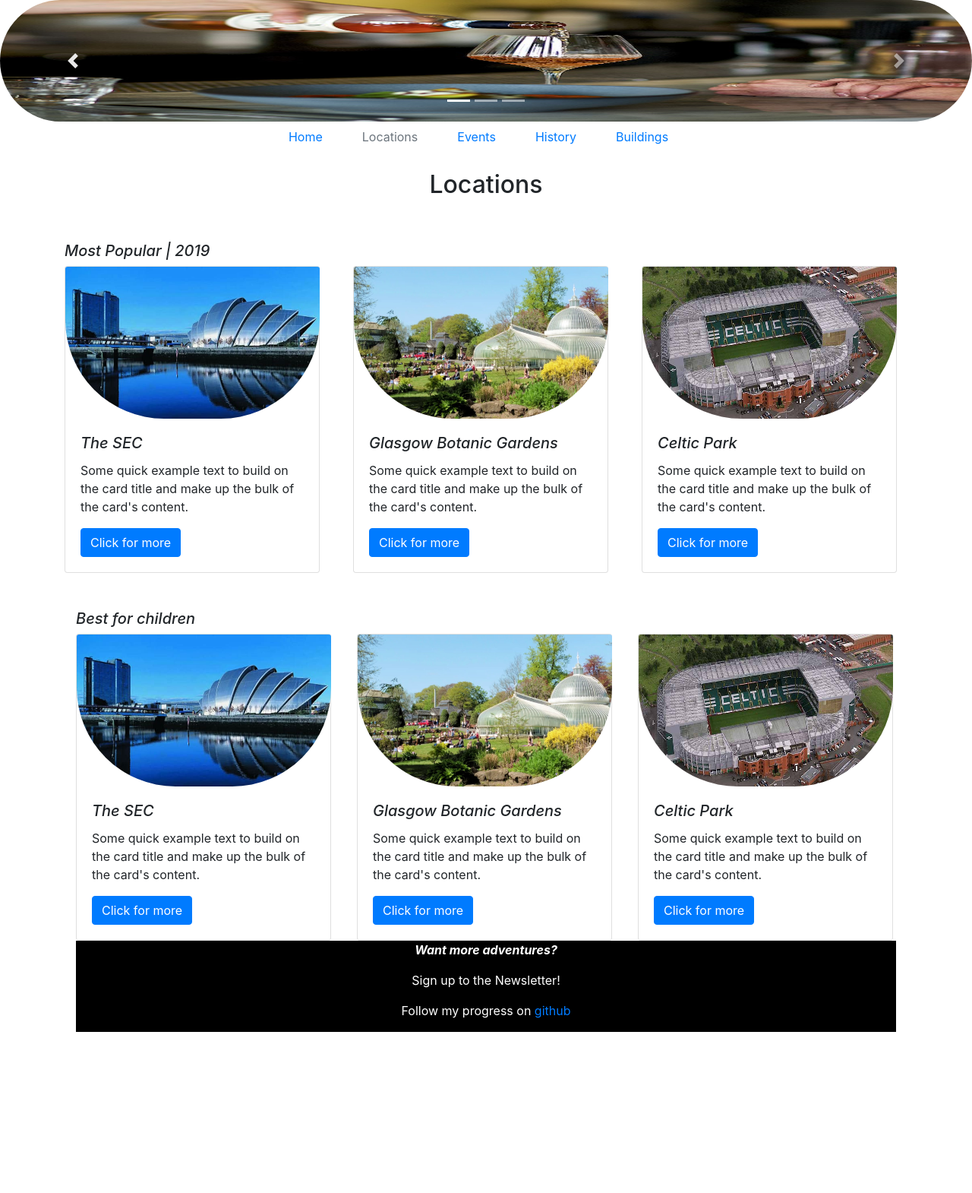
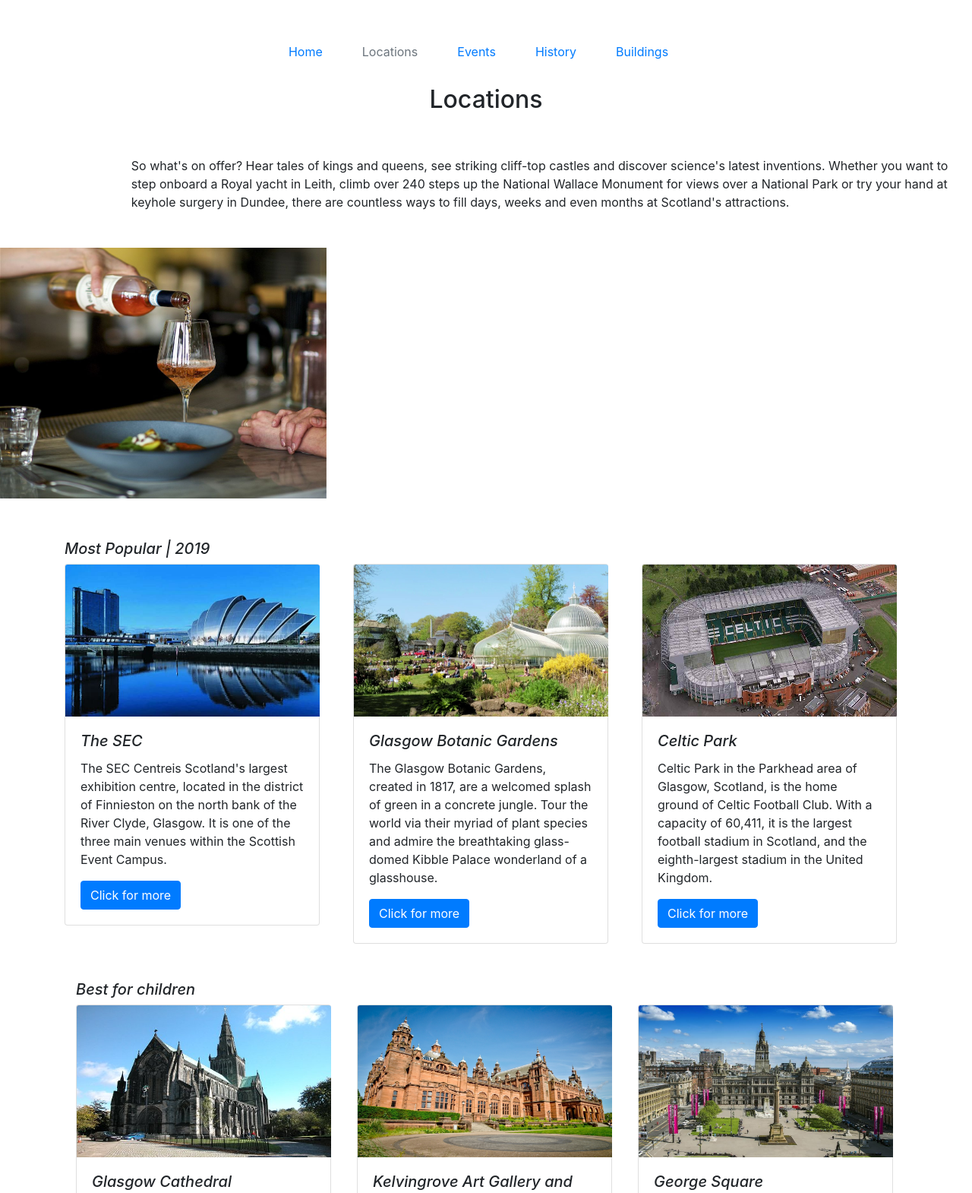
Before and after one commit to lemimi/group_project, a plain HTML site: page locations.html in a window 1280 px wide. Shown: the top 1570 px of the page at 76% size. Before the commit the page ends 1358 px from the top, so only its background shows below. Drawn offline with nearby package versions, Linux system fonts and the light colour scheme.

Commit message:
Changes to location

```diff
--- a/CSS/styles.css
+++ b/CSS/styles.css
@@ -1,4 +1,4 @@
-img{
+#main{
   display: flex;
   margin:0 auto;
   padding:20x;
@@ -12,9 +12,16 @@ h1{
   font-size: 5em;
 }
 h5{
-  text-align:left;
+  text-align: left;
   font-style: oblique;
 }
+div.intro {
+  text-align: left;
+}
+div.carousel-container {
+  display: inline-block;
+}
+
 .carousel-height{
   height: 10em;
 }
@@ -44,3 +51,6 @@ li {
     margin: 0 20px 0 0;
     transition: 0.6s ease;
 }
+class="contrast" {
+  style="width: 100;"
+}
--- a/locations.html
+++ b/locations.html
@@ -16,32 +16,7 @@ href="https://stackpath.bootstrapcdn.com/bootstrap/4.1.3/css/bootstrap.min
   <link rel= "stylesheet" type="text/css" href="CSS/styles.css">
 </head>
 <body>
-  <div id="carouselExampleIndicators" class="carousel slide" data-ride="carousel">
-    <ol class="carousel-indicators">
-      <li data-target="#carouselExampleIndicators" data-slide-to="0" class="active"></li>
-      <li data-target="#carouselExampleIndicators" data-slide-to="1"></li>
-      <li data-target="#carouselExampleIndicators" data-slide-to="2"></li>
-    </ol>
-    <div class="carousel-inner">
-      <div class="carousel-item active">
-        <img class="d-block w-100 h-10 carousel-height" src="drinking.jpg" alt="First slide">
-      </div>
-      <div class="carousel-item">
-        <img class="d-block w-100 h-10 carousel-height" src="eating.jpg" alt="Second slide">
-      </div>
-      <div class="carousel-item">
-        <img class="d-block w-100 h-10 carousel-height" src="party.jpg" auto="yes" alt="Third slide">
-      </div>
-    </div>
-    <a class="carousel-control-prev" href="#carouselExampleIndicators" role="button" data-slide="prev">
-      <span class="carousel-control-prev-icon" aria-hidden="true"></span>
-      <span class="sr-only">Previous</span>
-    </a>
-    <a class="carousel-control-next" href="#carouselExampleIndicators" role="button" data-slide="next">
-      <span class="carousel-control-next-icon" aria-hidden="true"></span>
-      <span class="sr-only">Next</span>
-    </a>
-  </div>
+<br></br>
 
     <ul class="nav justify-content-center">
       <li class="nav-item">
@@ -63,9 +38,31 @@ href="https://stackpath.bootstrapcdn.com/bootstrap/4.1.3/css/bootstrap.min
     <br>
     <h2> Locations </h2>
     <br></br>
+
 <div class="padded-h5">
+  <div id="intro"
+  <h6> So what's on offer? Hear tales of kings and queens, see striking cliff-top castles and discover science's latest inventions. Whether you want to step onboard a Royal yacht in Leith, climb over 240 steps up the National Wallace Monument for views over a National Park or try your hand at keyhole surgery in Dundee, there are countless ways to fill days, weeks and even months at Scotland's attractions.</h6>
+  </div>
+</div>
+<br></br>
 
+<div id="carouselExampleSlidesOnly" class="carousel slide" data-ride="carousel">
+  <div class="carousel-container">
+  <div class="carousel-inner">
+    <div class="carousel-item active">
+      <img src="drinking.jpg" alt="First slide" width= "430" height="330">
+    </div>
+    <div class="carousel-item">
+      <img src="eating.jpg" alt="Second slide" width="430" height="330">
+    </div>
+    <div class="carousel-item">
+      <img src="party.jpg" alt="Third slide" width= "430" height="330">
+    </div>
+  </div>
+  </div>
 </div>
+<br></br>
+
 <main role="main" class="container">
   <h5> Most Popular | 2019 </h5>
   <div class="row">
@@ -74,18 +71,19 @@ href="https://stackpath.bootstrapcdn.com/bootstrap/4.1.3/css/bootstrap.min
           <img class="card-img-top" src="Secc.jpg" style="width:335px;height:200px" alt="Sec">
           <div class="card-body">
             <h5 class="card-title">The SEC</h5>
-            <p class="card-text">Some quick example text to build on the card title and make up the bulk of the card's content.</p>
+            <p class="card-text">The SEC Centreis Scotland's largest exhibition centre, located in the district of Finnieston on the north bank of the River Clyde, Glasgow. It is one of the three main venues within the Scottish Event Campus.</p>
             <a href="https://www.sec.co.uk/" class="btn btn-primary">Click for more</a>
           </div>
         </div>
       </div>
+
 
       <div class="col-sm">
         <div class="card fade" style="width: 21rem;">
           <img class="card-img-top" src="Garden.jpg" style="width:335px;height:200px" alt="Botanic Gardens">
           <div class="card-body">
             <h5 class="card-title">Glasgow Botanic Gardens</h5>
-            <p class="card-text">Some quick example text to build on the card title and make up the bulk of the card's content.</p>
+            <p class="card-text">The Glasgow Botanic Gardens, created in 1817, are a welcomed splash of green in a concrete jungle. Tour the world via their myriad of plant species and admire the breathtaking glass-domed Kibble Palace wonderland of a glasshouse.</p>
             <a href="https://www.glasgowbotanicgardens.com/" class="btn btn-primary">Click for more</a>
           </div>
         </div>
@@ -96,7 +94,7 @@ href="https://stackpath.bootstrapcdn.com/bootstrap/4.1.3/css/bootstrap.min
             <img class="card-img-top" src="Celtic.jpg" style="width:335px;height:200px" alt="Celtic Park">
             <div class="card-body">
               <h5 class="card-title">Celtic Park</h5>
-              <p class="card-text">Some quick example text to build on the card title and make up the bulk of the card's content.</p>
+              <p class="card-text">Celtic Park in the Parkhead area of Glasgow, Scotland, is the home ground of Celtic Football Club. With a capacity of 60,411, it is the largest football stadium in Scotland, and the eighth-largest stadium in the United Kingdom. </p>
               <a href="https://www.stadiumguide.com/celticpark/" class="btn btn-primary">Click for more</a>
             </div>
             </div>
@@ -109,10 +107,10 @@ href="https://stackpath.bootstrapcdn.com/bootstrap/4.1.3/css/bootstrap.min
  <div class="row">
     <div class="col-sm">
       <div class="card fade" style="width: 21rem;">
-        <img class="card-img-top" src="Secc.jpg" style="width:335px;height:200px" alt="Sec">
+        <img class="card-img-top" src="cathedral.jpg" style="width:335px;height:200px" alt="Sec">
         <div class="card-body">
-          <h5 class="card-title">The SEC</h5>
-          <p class="card-text">Some quick example text to build on the card title and make up the bulk of the card's content.</p>
+          <h5 class="card-title">Glasgow Cathedral</h5>
+          <p class="card-text">The city's most significant historic building is 12th-century Glasgow Cathedral, also known as St. Mungo Cathedral or the High Kirk of Glasgow.</p>
           <a href="https://www.sec.co.uk/" class="btn btn-primary">Click for more</a>
         </div>
       </div>
@@ -120,10 +118,10 @@ href="https://stackpath.bootstrapcdn.com/bootstrap/4.1.3/css/bootstrap.min
 
     <div class="col-sm">
       <div class="card fade" style="width: 21rem;">
-        <img class="card-img-top" src="Garden.jpg" style="width:335px;height:200px" alt="Botanic Gardens">
+        <img class="card-img-top" src="museum.jpg" style="width:335px;height:200px" alt="Botanic Gardens">
         <div class="card-body">
-          <h5 class="card-title">Glasgow Botanic Gardens</h5>
-          <p class="card-text">Some quick example text to build on the card title and make up the bulk of the card's content.</p>
+          <h5 class="card-title">Kelvingrove Art Gallery and Museum</h5>
+          <p class="card-text">The wonderful Kelvingrove Art Gallery and Museum opened in 1901, the museum has a fine collection of British and continental paintings, including such gems as Van Gogh's portrait of the Glaswegian art collector Alexander Reid and Salvador Dali's Christ of Saint John of the Cross.</p>
           <a href="https://www.glasgowbotanicgardens.com/" class="btn btn-primary">Click for more</a>
         </div>
       </div>
@@ -131,10 +129,10 @@ href="https://stackpath.bootstrapcdn.com/bootstrap/4.1.3/css/bootstrap.min
 
     <div class="col-sm">
         <div class="card fade" style="width: 21rem;">
-          <img class="card-img-top" src="Celtic.jpg" style="width:335px;height:200px" alt="Celtic Park">
+          <img class="card-img-top" src="Square.jpg" style="width:335px;height:200px" alt="Celtic Park">
           <div class="card-body">
-            <h5 class="card-title">Celtic Park</h5>
-            <p class="card-text">Some quick example text to build on the card title and make up the bulk of the card's content.</p>
+            <h5 class="card-title">George Square</h5>
+            <p class="card-text">At the heart of Glasgow's historic Victorian city center stands the flower-bedecked George Square with its 12 statues of famous people associated with the city, including Robbie Burns, Walter Scott, and Queen Victoria.</p>
             <a href="https://www.stadiumguide.com/celticpark/" class="btn btn-primary">Click for more</a>
           </div>
           </div>
```
Also changed, not shown: index.html (+1 -1 lines), Square.jpg (added), cathedral.jpg (added), museum.jpg (added).
